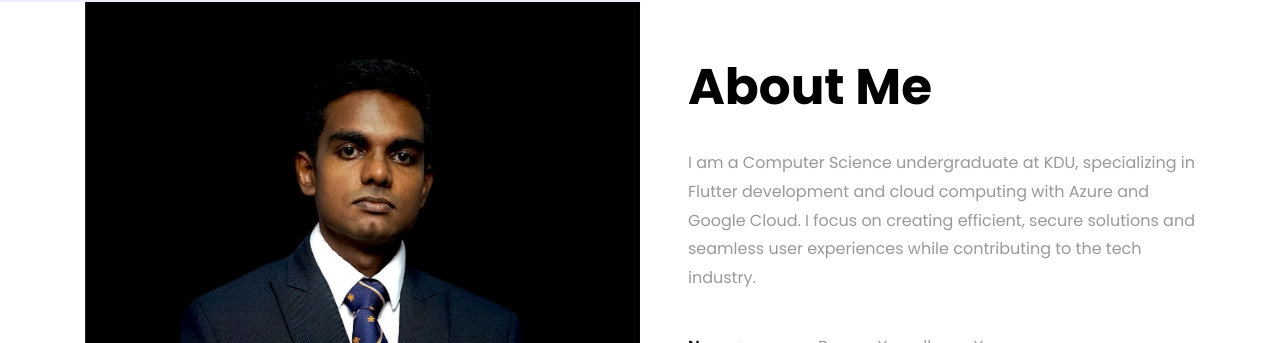
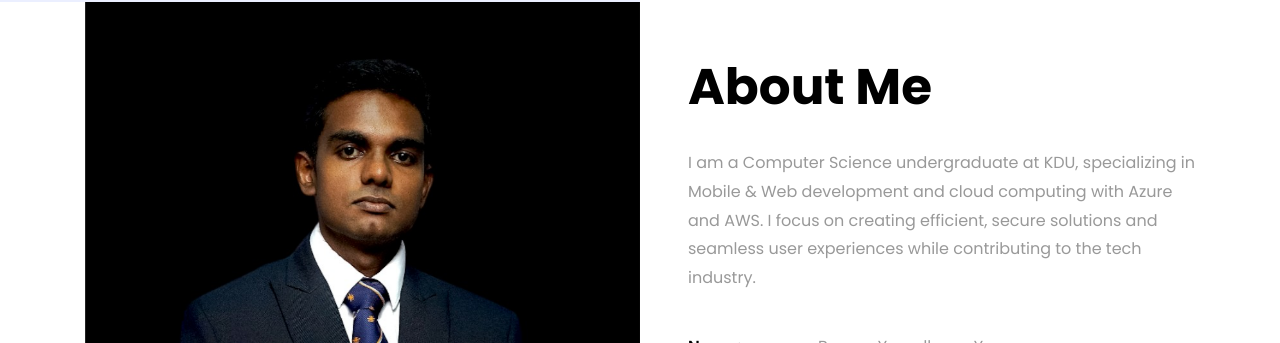
Before and after one commit to basuru07/basuruyasaruwan.github.io, a plain HTML site: page index.html in a window 1280 px wide. Shown: the part 798-1141 px from the top of the page. Drawn offline with Linux system fonts and the light colour scheme; files whose address does not match are found by name.

Commit message:
Update index.html

```diff
--- a/index.html
+++ b/index.html
@@ -89,8 +89,8 @@
 							<h1 class="big">About</h1>
 							<h2 class="mb-4">About Me</h2>
 							<p>
-								I am a Computer Science undergraduate at KDU, specializing in Flutter
-								development and cloud computing with Azure and Google Cloud. I focus
+								I am a Computer Science undergraduate at KDU, specializing in Mobile & Web
+								development and cloud computing with Azure and AWS. I focus
 								on creating efficient, secure solutions and seamless user experiences
 								while contributing to the tech industry.
 							</p>
```
